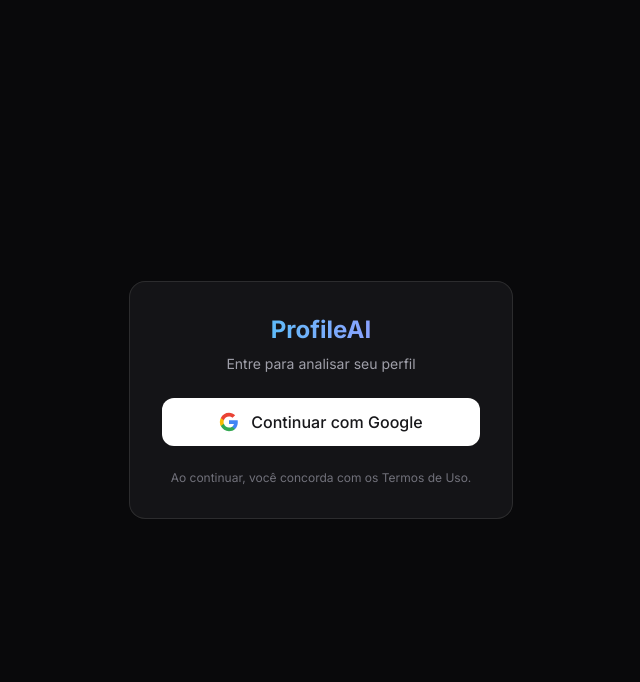
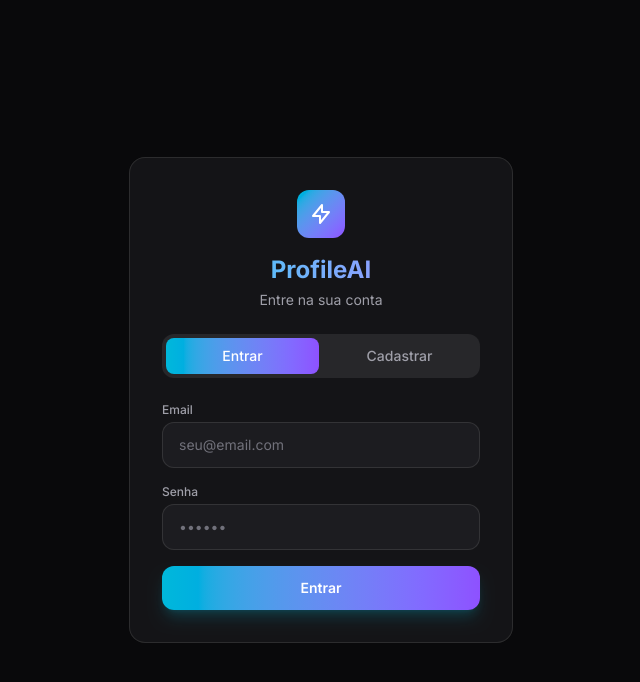
Before and after one commit to cintia-souza/review-documents, a Next.js app: page /login in a window 1280 px wide. Shown: the top 682 px of the page, without its empty margins (319-959 px from the left). Built offline with nearby package versions, Linux system fonts and the light colour scheme.

Commit message:
feat: trocar auth para email+senha (sem OAuth externo)

```diff
--- a/package.json
+++ b/package.json
@@ -12,6 +12,7 @@
     "@auth/prisma-adapter": "^2.11.2",
     "@prisma/client": "^6.19.3",
     "@stripe/stripe-js": "^9.5.0",
+    "bcryptjs": "^3.0.3",
     "next": "16.2.6",
     "next-auth": "^5.0.0-beta.31",
     "pdf-parse": "^2.4.5",
@@ -23,6 +24,7 @@
   },
   "devDependencies": {
     "@tailwindcss/postcss": "^4",
+    "@types/bcryptjs": "^2.4.6",
     "@types/node": "^20.19.41",
     "@types/pdf-parse": "^1.1.5",
     "@types/react": "^19",
--- /dev/null
+++ b/src/actions/auth.ts
@@ -0,0 +1,47 @@
+"use server";
+
+import { prisma } from "@/lib/prisma";
+import bcrypt from "bcryptjs";
+import { z } from "zod";
+
+const registerSchema = z.object({
+  name: z.string().min(2, "Nome deve ter pelo menos 2 caracteres"),
+  email: z.string().email("Email inválido"),
+  password: z.string().min(6, "Senha deve ter pelo menos 6 caracteres"),
+});
+
+interface AuthResponse {
+  success: boolean;
+  error?: string;
+}
+
+export async function registerUser(formData: FormData): Promise<AuthResponse> {
+  try {
+    const parsed = registerSchema.safeParse({
+      name: formData.get("name"),
+      email: formData.get("email"),
+      password: formData.get("password"),
+    });
+
+    if (!parsed.success) {
+      return { success: false, error: parsed.error.issues[0].message };
+    }
+
+    const { name, email, password } = parsed.data;
+
+    const exists = await prisma.user.findUnique({ where: { email } });
+    if (exists) {
+      return { success: false, error: "Este email já está cadastrado" };
+    }
+
+    const hashedPassword = await bcrypt.hash(password, 12);
+
+    await prisma.user.create({
+      data: { name, email, password: hashedPassword },
+    });
+
+    return { success: true };
+  } catch {
+    return { success: false, error: "Erro ao criar conta. Tente novamente." };
+  }
+}
--- a/src/app/(auth)/login/page.tsx
+++ b/src/app/(auth)/login/page.tsx
@@ -1,53 +1,158 @@
-import { signIn } from "@/lib/auth";
+"use client";
+
+import { useState } from "react";
+import { signIn } from "next-auth/react";
+import { useRouter } from "next/navigation";
+import { registerUser } from "@/actions/auth";
 
 export default function LoginPage() {
+  const [mode, setMode] = useState<"login" | "register">("login");
+  const [error, setError] = useState("");
+  const [loading, setLoading] = useState(false);
+  const router = useRouter();
+
+  const handleSubmit = async (e: React.FormEvent<HTMLFormElement>) => {
+    e.preventDefault();
+    setError("");
+    setLoading(true);
+
+    const formData = new FormData(e.currentTarget);
+    const email = formData.get("email") as string;
+    const password = formData.get("password") as string;
+
+    if (mode === "register") {
+      const result = await registerUser(formData);
+      if (!result.success) {
+        setError(result.error ?? "Erro ao criar conta");
+        setLoading(false);
+        return;
+      }
+    }
+
+    const res = await signIn("credentials", {
+      email,
+      password,
+      redirect: false,
+    });
+
+    if (res?.error) {
+      setError(mode === "login" ? "Email ou senha incorretos" : "Erro ao entrar. Tente novamente.");
+    } else {
+      router.push("/dashboard");
+    }
+
+    setLoading(false);
+  };
+
   return (
     <main className="flex min-h-screen items-center justify-center px-4">
       <div className="w-full max-w-sm space-y-6 rounded-2xl border border-white/10 bg-zinc-900/80 p-8 backdrop-blur-sm">
+        {/* Logo */}
         <div className="text-center">
-          <h1 className="bg-gradient-to-r from-cyan-400 to-violet-400 bg-clip-text text-2xl font-bold text-transparent">
+          <div className="mx-auto flex h-12 w-12 items-center justify-center rounded-xl bg-gradient-to-br from-cyan-500 to-violet-500">
+            <svg
+              className="h-6 w-6 text-white"
+              fill="none"
+              viewBox="0 0 24 24"
+              stroke="currentColor"
+              aria-hidden="true"
+            >
+              <path strokeLinecap="round" strokeLinejoin="round" strokeWidth={2} d="M13 10V3L4 14h7v7l9-11h-7z" />
+            </svg>
+          </div>
+          <h1 className="mt-4 bg-gradient-to-r from-cyan-400 to-violet-400 bg-clip-text text-2xl font-bold text-transparent">
             ProfileAI
           </h1>
-          <p className="mt-2 text-sm text-zinc-400">
-            Entre para analisar seu perfil
+          <p className="mt-1 text-sm text-zinc-400">
+            {mode === "login" ? "Entre na sua conta" : "Crie sua conta gratuita"}
           </p>
         </div>
 
-        <form
-          action={async () => {
-            "use server";
-            await signIn("google", { redirectTo: "/dashboard" });
-          }}
-        >
+        {/* Tabs */}
+        <div className="flex gap-1 rounded-xl bg-zinc-800 p-1">
+          {(["login", "register"] as const).map((m) => (
+            <button
+              key={m}
+              onClick={() => { setMode(m); setError(""); }}
+              className={`flex-1 rounded-lg py-2 text-sm font-medium transition-all ${
+                mode === m
+                  ? "bg-gradient-to-r from-cyan-500 to-violet-500 text-white"
+                  : "text-zinc-400 hover:text-white"
+              }`}
+            >
+              {m === "login" ? "Entrar" : "Cadastrar"}
+            </button>
+          ))}
+        </div>
+
+        {/* Form */}
+        <form onSubmit={handleSubmit} className="space-y-4">
+          {mode === "register" && (
+            <div>
+              <label htmlFor="name" className="mb-1 block text-xs font-medium text-zinc-400">
+                Nome
+              </label>
+              <input
+                id="name"
+                name="name"
+                type="text"
+                required
+                placeholder="Seu nome"
+                className="w-full rounded-xl border border-white/10 bg-zinc-800/50 px-4 py-3 text-sm text-white placeholder-zinc-500 outline-none transition-all focus:border-cyan-500/50 focus:ring-1 focus:ring-cyan-500/30"
+              />
+            </div>
+          )}
+
+          <div>
+            <label htmlFor="email" className="mb-1 block text-xs font-medium text-zinc-400">
+              Email
+            </label>
+            <input
+              id="email"
+              name="email"
+              type="email"
+              required
+              placeholder="seu@email.com"
+              className="w-full rounded-xl border border-white/10 bg-zinc-800/50 px-4 py-3 text-sm text-white placeholder-zinc-500 outline-none transition-all focus:border-cyan-500/50 focus:ring-1 focus:ring-cyan-500/30"
+            />
+          </div>
+
+          <div>
+            <label htmlFor="password" className="mb-1 block text-xs font-medium text-zinc-400">
+              Senha
+            </label>
+            <input
+              id="password"
+              name="password"
+              type="password"
+              required
+              minLength={6}
+              placeholder="••••••"
+              className="w-full rounded-xl border border-white/10 bg-zinc-800/50 px-4 py-3 text-sm text-white placeholder-zinc-500 outline-none transition-all focus:border-cyan-500/50 focus:ring-1 focus:ring-cyan-500/30"
+            />
+          </div>
+
+          {error && (
+            <p role="alert" className="text-center text-sm text-rose-400">
+              {error}
+            </p>
+          )}
+
           <button
             type="submit"
-            className="flex w-full items-center justify-center gap-3 rounded-xl bg-white px-4 py-3 font-medium text-zinc-900 transition-opacity hover:opacity-90"
+            disabled={loading}
+            className="w-full rounded-xl bg-gradient-to-r from-cyan-500 to-violet-500 py-3 text-sm font-semibold text-white shadow-lg shadow-cyan-500/20 transition-all hover:shadow-cyan-500/30 disabled:opacity-50"
           >
-            <svg className="h-5 w-5" viewBox="0 0 24 24">
-              <path
-                d="M22.56 12.25c0-.78-.07-1.53-.2-2.25H12v4.26h5.92c-.26 1.37-1.04 2.53-2.21 3.31v2.77h3.57c2.08-1.92 3.28-4.74 3.28-8.09z"
-                fill="#4285F4"
-              />
-              <path
-                d="M12 23c2.97 0 5.46-.98 7.28-2.66l-3.57-2.77c-.98.66-2.23 1.06-3.71 1.06-2.86 0-5.29-1.93-6.16-4.53H2.18v2.84C3.99 20.53 7.7 23 12 23z"
-                fill="#34A853"
-              />
-              <path
-                d="M5.84 14.09c-.22-.66-.35-1.36-.35-2.09s.13-1.43.35-2.09V7.07H2.18C1.43 8.55 1 10.22 1 12s.43 3.45 1.18 4.93l2.85-2.22.81-.62z"
-                fill="#FBBC05"
-              />
-              <path
-                d="M12 5.38c1.62 0 3.06.56 4.21 1.64l3.15-3.15C17.45 2.09 14.97 1 12 1 7.7 1 3.99 3.47 2.18 7.07l3.66 2.84c.87-2.6 3.3-4.53 6.16-4.53z"
-                fill="#EA4335"
-              />
-            </svg>
-            Continuar com Google
+            {loading ? (
+              <span className="flex items-center justify-center gap-2">
+                <span className="h-4 w-4 animate-spin rounded-full border-2 border-white/30 border-t-white" />
+                {mode === "login" ? "Entrando..." : "Criando conta..."}
+              </span>
+            ) : (
+              mode === "login" ? "Entrar" : "Criar conta"
+            )}
           </button>
         </form>
-
-        <p className="text-center text-xs text-zinc-500">
-          Ao continuar, você concorda com os Termos de Uso.
-        </p>
       </div>
     </main>
   );
--- a/src/lib/auth.ts
+++ b/src/lib/auth.ts
@@ -1,24 +1,40 @@
 import NextAuth from "next-auth";
-import Google from "next-auth/providers/google";
-import { PrismaAdapter } from "@auth/prisma-adapter";
+import Credentials from "next-auth/providers/credentials";
 import { prisma } from "@/lib/prisma";
-
-const isAuthConfigured =
-  !!process.env.GOOGLE_CLIENT_ID && !!process.env.GOOGLE_CLIENT_SECRET;
+import bcrypt from "bcryptjs";
 
 export const { handlers, auth, signIn, signOut } = NextAuth({
-  adapter: isAuthConfigured ? PrismaAdapter(prisma) : undefined,
-  providers: isAuthConfigured
-    ? [
-        Google({
-          clientId: process.env.GOOGLE_CLIENT_ID!,
-          clientSecret: process.env.GOOGLE_CLIENT_SECRET!,
-        }),
-      ]
-    : [],
+  providers: [
+    Credentials({
+      name: "credentials",
+      credentials: {
+        email: { label: "Email", type: "email" },
+        password: { label: "Senha", type: "password" },
+      },
+      async authorize(credentials) {
+        if (!credentials?.email || !credentials?.password) return null;
+
+        const email = credentials.email as string;
+        const password = credentials.password as string;
+
+        const user = await prisma.user.findUnique({ where: { email } });
+        if (!user || !user.password) return null;
+
+        const isValid = await bcrypt.compare(password, user.password);
+        if (!isValid) return null;
+
+        return { id: user.id, name: user.name, email: user.email, image: user.image };
+      },
+    }),
+  ],
+  session: { strategy: "jwt" },
   callbacks: {
-    session({ session, user }) {
-      if (user) session.user.id = user.id;
+    jwt({ token, user }) {
+      if (user) token.id = user.id;
+      return token;
+    },
+    session({ session, token }) {
+      session.user.id = token.id as string;
       return session;
     },
   },
```
Also changed, not shown: src/components/navbar.tsx (+3 -14 lines), 2 other files (tests, documents, lock files or other folders).
